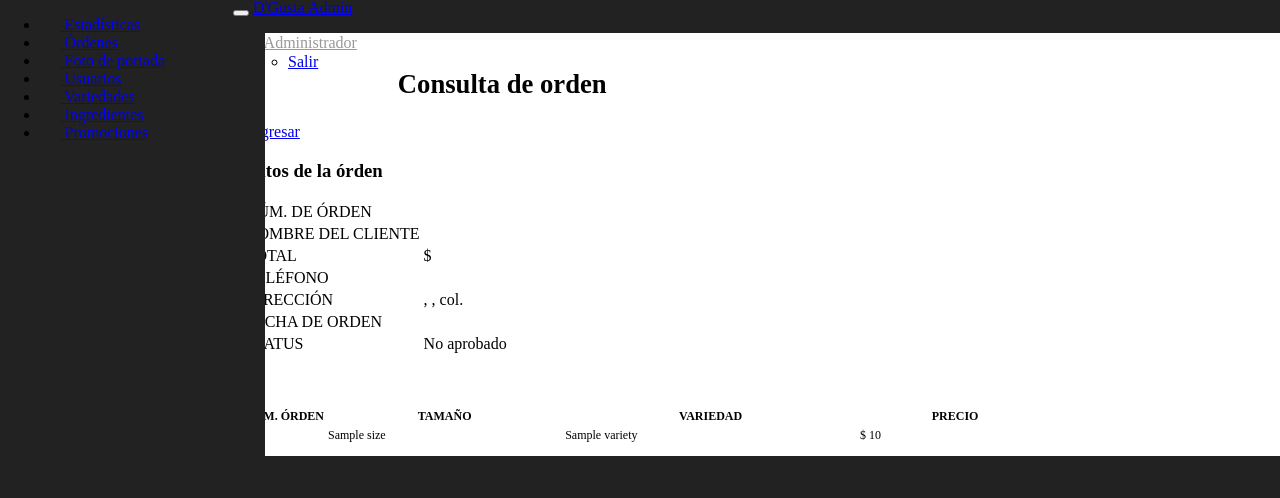
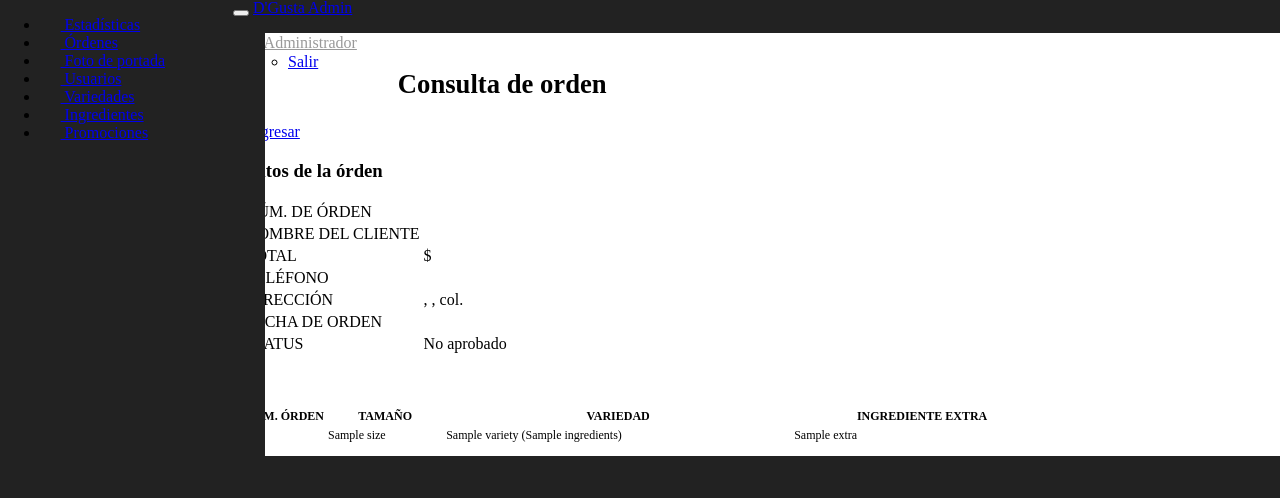
Before and after one commit to tony2124/pizzeria, a CakePHP app: the page made by app/View/Admins/orderdetail.ctp in a window 1280 px wide. Shown: the part 51-549 px from the top of the page. Run offline with PHP 8.4 and a stand-in for CakePHP, Linux system fonts and the light colour scheme; the template is opened without the code that fills it: most values are stand-ins (such as "Sample title", 1, 10 or a date in 2020); data that the repository does not hold is empty; some libraries are stand-ins or nearby versions; some web fonts are replaced.

Commit message:
Administrador puede ver los detalles de la orden

```diff
--- a/app/Controller/PizzasController.php
+++ b/app/Controller/PizzasController.php
@@ -86,6 +86,7 @@ class PizzasController extends AppController
 
         $sizes_id = $this->request->data['size_id'];
         $varieties_id = $this->request->data['variety_id'];
+        $ingredient_name = $this->request->data['ie'];
 
         $data = [
             'customer_id'=>$this->request->data['orden']['customer_id'],
@@ -113,7 +114,8 @@ class PizzasController extends AppController
                 $data_detail[$i] = array(
                             'sale_id'=>$id,
                             'size_id'=> $size_id,
-                            'variety_id'=> $varieties_id[$i++]
+                            'variety_id'=> $varieties_id[$i],
+                            'extra'=>$ingredient_name[$i++]
                             );
             }
 
--- a/app/View/Admins/orderdetail.ctp
+++ b/app/View/Admins/orderdetail.ctp
@@ -92,7 +92,7 @@
                                     <th width="10%">NÚM. ÓRDEN</th>
                                     <th>TAMAÑO</th>
                                     <th>VARIEDAD</th>
-                                    <th>PRECIO</th>
+                                    <th>INGREDIENTE EXTRA</th>
                                 </tr>
                             </thead>
                             <tbody>
@@ -102,8 +102,8 @@
                                 <tr>
                                     <td><?= $id ?></td>
                                     <td><?= $detail['Size']['size_name'] ?></td>
-                                    <td><?= $detail['Variety']['variety_name'] ?></td>
-                                    <td><?= '$ '.$detail['Size']['price'] ?></td>
+                                    <td><?= $detail['Variety']['variety_name'] . ' ('.$detail['Variety']['ingredients'].')' ?></td>
+                                    <td><?= $detail['SaleDetail']['extra'] ?></td>
                                 </tr>
                             <?php } ?>
                             </tbody>
--- a/app/View/Pizzas/procesar.ctp
+++ b/app/View/Pizzas/procesar.ctp
@@ -142,7 +142,7 @@
                                     <td>
                                         <?= $ie[$i]['Ingredient']['nombre']." ( + $".$ie[ $i ]['Ingredient']['costo']." pesos)" ?>
 
-                                        <input name="ingredient_id[]" type="hidden" value="<?= $ie[$i]['Ingredient']['ingredient_id'] ?>">
+                                        <input name="ie[]" type="hidden" value="<?= $ie[$i]['Ingredient']['nombre'] ?>">
                                     </td>
                                     <td align="right"><?= "$".($size['Size']['price'] + $ie[ $i ]['Ingredient']['costo']) ?></td>
                                     <?php $total += ($size['Size']['price'] + $ie[ $i++ ]['Ingredient']['costo'])  ?>
```
